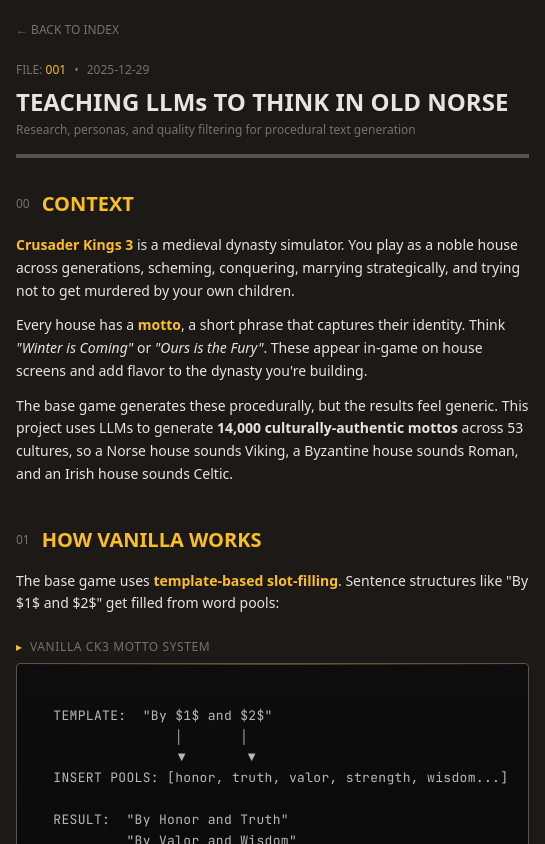
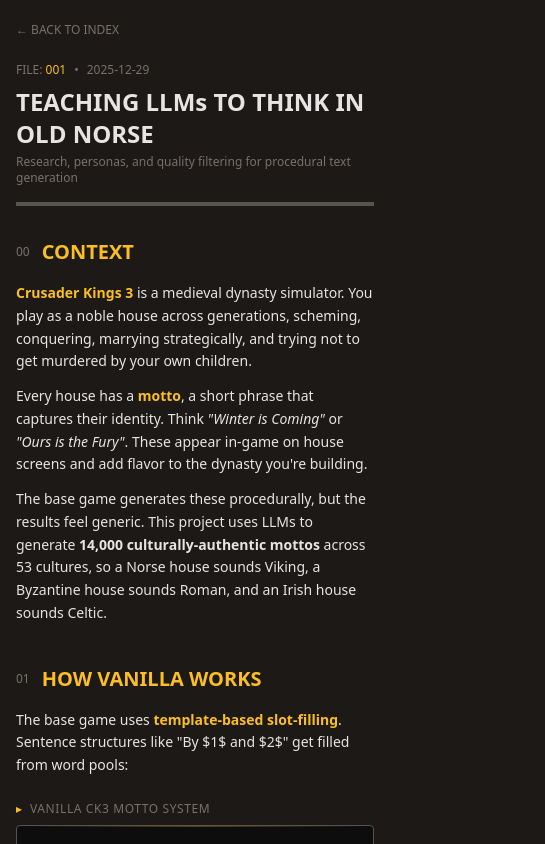
Before and after one commit to Liggi/liggi-dev, a Next.js app: page /posts/2025-12-29 in a window 390 px wide. Shown: the top 844 px of the page, 545 px wide, since content can reach past the window. Built offline with nearby package versions, Linux system fonts and the light colour scheme.

Commit message:
[mobile] fix horizontal scroll with overflow containment

```diff
--- a/src/app/globals.css
+++ b/src/app/globals.css
@@ -22,11 +22,17 @@
   --font-mono: var(--font-jetbrains-mono), ui-monospace, monospace;
 }
 
+html {
+  overflow-x: hidden;
+}
+
 body {
   background: var(--background);
   color: var(--foreground);
   font-family: var(--font-mono);
   line-height: 1.6;
+  overflow-x: hidden;
+  max-width: 100vw;
 }
 
 /* Monospace everywhere for terminal feel */
--- a/src/app/posts/2025-12-29/page.tsx
+++ b/src/app/posts/2025-12-29/page.tsx
@@ -57,7 +57,7 @@
       )}
       <div className="overflow-x-auto rounded-sm border border-[var(--border)] bg-gradient-to-b from-[#0d0d0d] to-[#0a0a0a]">
         <div className="h-px bg-gradient-to-r from-transparent via-[var(--accent)]/30 to-transparent" />
-        <pre className="p-5 font-mono text-[13px] leading-[1.6] tracking-wide text-[#b8b8b8]">
+        <pre className="p-3 md:p-5 font-mono text-[11px] md:text-[13px] leading-[1.6] tracking-wide text-[#b8b8b8]">
           {children}
         </pre>
       </div>
@@ -189,7 +189,7 @@
 
 export default function Post() {
   return (
-    <main className="flex-1 p-4 md:p-8">
+    <main className="flex-1 p-4 md:p-8 overflow-x-hidden">
       <Link
         href="/"
         className="mb-6 inline-block text-xs text-[var(--muted)] hover:text-[var(--accent)]"
```
